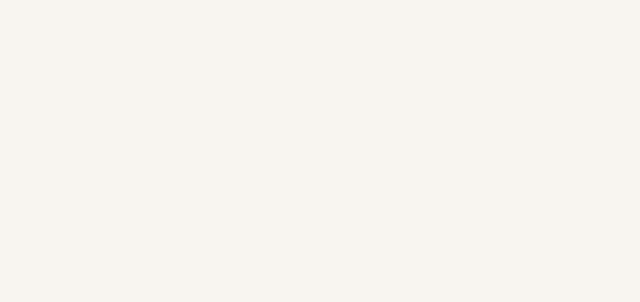
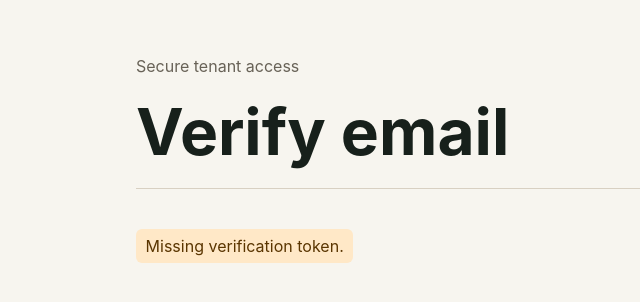
Before and after one commit to ArturoFrancoMozqueda/kova, a React (Vite) app in the folder frontend/: page /verify-email in a window 1280 px wide. Before the commit this address had no page. Shown: the top 302 px of the page, without its empty margins (144-784 px from the left). Built offline with nearby package versions, Linux system fonts and the light colour scheme.

Commit message:
feat(auth): add /verify-email route for click-to-verify from email
- Add VerifyEmailView that reads token from URL param and auto-verifies on mount
- Redirect to /login after 2.5s on success
- Show error state if token is invalid or expired
- Register /verify-email route in App.tsx

```diff
--- a/frontend/src/App.tsx
+++ b/frontend/src/App.tsx
@@ -1,5 +1,6 @@
 import { BrowserRouter, Route, Routes } from "react-router-dom";
 import AuthView from "./auth/AuthView";
+import VerifyEmailView from "./auth/VerifyEmailView";
 import BillingView from "./billing/BillingView";
 import InventoryView from "./inventory/InventoryView";
 import OrderDetail from "./orders/OrderDetail";
@@ -14,6 +15,7 @@ export default function App() {
         <Route path="/" element={<Home />} />
         <Route path="/login" element={<AuthView mode="login" />} />
         <Route path="/signup" element={<AuthView mode="signup" />} />
+        <Route path="/verify-email" element={<VerifyEmailView />} />
         <Route path="/billing" element={<BillingView />} />
         <Route path="/billing/:returnState" element={<BillingView />} />
         <Route path="/inventory" element={<InventoryView />} />
--- /dev/null
+++ b/frontend/src/auth/VerifyEmailView.tsx
@@ -0,0 +1,53 @@
+import { useEffect, useState } from "react";
+import { useNavigate, useSearchParams } from "react-router-dom";
+import { copy } from "../i18n/messages";
+import { verifyEmail } from "./api";
+
+type State = "verifying" | "success" | "error" | "missing";
+
+export default function VerifyEmailView() {
+  const [params] = useSearchParams();
+  const navigate = useNavigate();
+  const [state, setState] = useState<State>("verifying");
+
+  useEffect(() => {
+    const token = params.get("token");
+    if (!token) {
+      setState("missing");
+      return;
+    }
+    verifyEmail(token)
+      .then(() => {
+        setState("success");
+        setTimeout(() => navigate("/login"), 2500);
+      })
+      .catch(() => setState("error"));
+  }, []);
+
+  return (
+    <main className="page auth-page">
+      <header className="hero">
+        <p className="eyebrow">{copy.auth.secureAccess}</p>
+        <h1>{copy.auth.verifyEmail}</h1>
+      </header>
+      <section className="panel auth-panel">
+        {state === "verifying" && <p>{copy.auth.submitting}…</p>}
+        {state === "success" && (
+          <p className="notice" role="status">
+            {copy.auth.verified}
+          </p>
+        )}
+        {state === "error" && (
+          <p className="status-warn" role="alert">
+            {copy.auth.operationError}
+          </p>
+        )}
+        {state === "missing" && (
+          <p className="status-warn" role="alert">
+            Missing verification token.
+          </p>
+        )}
+      </section>
+    </main>
+  );
+}
```
Also changed, not shown: 1 other file (tests, documents, lock files or other folders).
